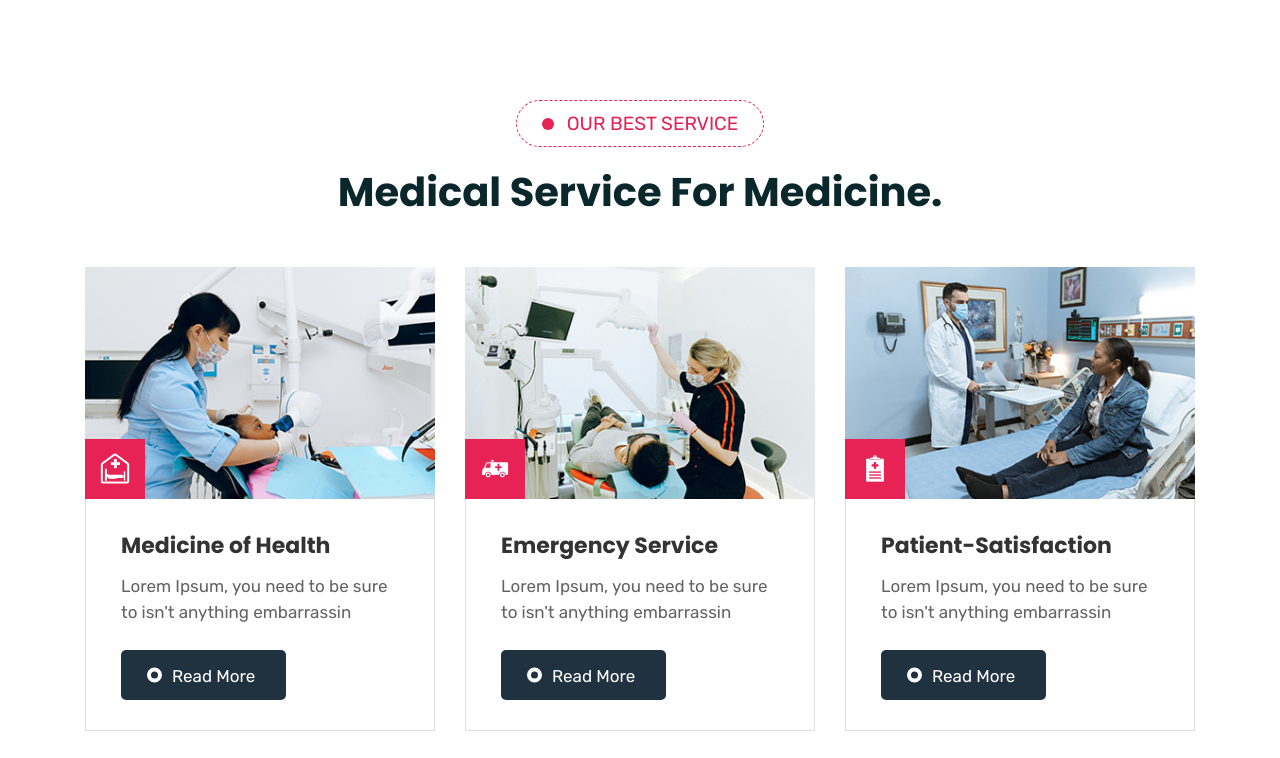
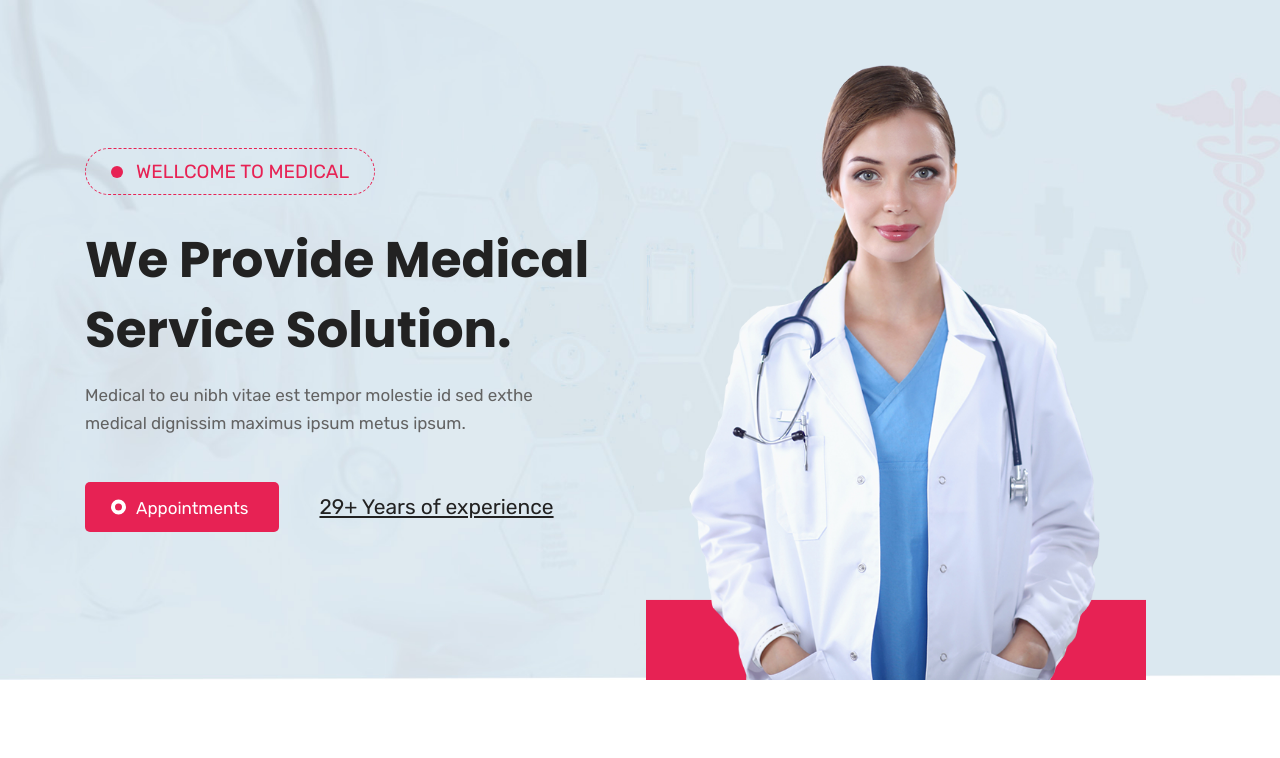
Before and after one commit to abirul-islam-mamun/Mediba, a plain HTML site: page index.html in a window 1280 px wide. Shown: the top 758 px of the page. Drawn offline with nearby package versions, Linux system fonts and the light colour scheme.

Commit message:
hero section done

```diff
--- a/assets/sass/abstracts/_Variables.scss
+++ b/assets/sass/abstracts/_Variables.scss
@@ -25,10 +25,10 @@ $border-2: #dddddd;
 $font-color-1: #333333;
 $theme-font: #043F2D;
 $ash-font: #636363;
+$content-color: #222222;
 
 
 
-$content-color: #222222;
 
 $white: #fff;
 $black: #000;
--- a/assets/sass/layout/_hero-slider.scss
+++ b/assets/sass/layout/_hero-slider.scss
@@ -1,84 +1,126 @@
 
-
-.hero-area {
+// first hero seciton
+.first-hero {
+    background-image: url(../images/hero/hero01.jpg);
+    height: 890px;
     width: 100%;
-    height: 850px;
+    background-position: center;
+    background-repeat: no-repeat;
     background-size: cover;
-    background-position: center;
     display: flex;
-    justify-content: center;
     align-items: center;
+    position: relative;
+    @media (max-width: 1585px) {
+        height: 800px;
+    }
+    @media (max-width: 1400px) {
+        height: 680px;
+    }
+    @media (max-width: 1200px) {
+        height: 650px;
+    }
     @media (max-width: 768px) {
-        height: 600px;
+        height: 500px;
     }
-    @media (max-width: 576px) {
-        height: 400px;
-    }
-}
-.hero-content {
-    h4 {
-        font-size: 28px;
-        line-height: 55px;
-        font-weight: 400;
-        @media (max-width: 768px) {
-            font-size: 25px;
-            line-height: 45px;
+    .shape-01 {
+        position: absolute;
+        bottom: 0;
+        right: calc(8% - 45px);
+        width: 685px;
+        @media (max-width: 1700px) {
+            width: 630px;
         }
-        @media (max-width: 576px) {
-            font-size: 20px;
-            line-height: 30px;
+        @media (max-width: 1585px) {
+            width: 600px;
+            right: calc(6% - 45px);
         }
-    }
-    h2 {
-        font-size: 50px;
-        line-height: 70px;
-        font-weight: 700;
-        text-transform: capitalize;
-        margin-bottom: 20px;
-        @media (max-width: 768px) {
-            font-size: 30px;
-            line-height: 45px;
+        @media (max-width: 1400px) {
+            width: 500px;
+            right: calc(14% - 45px);
         }
-        @media (max-width: 576px) {
-            font-size: 25px;
-            line-height: 35px;
+        @media (max-width: 1200px) {
+            width: 450px;
+            right: 0;
         }
-        span {
-            color: $primary-theme;
-        }
-    }
-    p {
-        font-size: 18px;
-        line-height: 30px;
-        font-weight: 400;
-        margin-bottom: 30px;
-        @media (max-width: 576px) {
-            font-size: 16px;
-            line-height: 22px;
+        @media (max-width: 992px) {
+            display: none;
         }
     }
 }
-
-// second hero start
-.hero-area-2 {
-    width: 100%;
-    height: 405px;
-    background-size: cover;
-    background-position: center;
-    display: flex;
-    justify-content: center;
-    align-items: center;
-    @media (max-width: 768px) {
-        height: 300px;
+.hero-first-content {
+    .title {
+        font-size: 70px;
+        font-weight: 700;
+        color: $content-color;
+        line-height: 83px;
+        margin-top: 10px;
+        margin-bottom: 16px;
+        @media (max-width: 1585px) {
+           font-size: 60px;
+           width: 90%;
+        }
+        @media (max-width: 1400px) {
+           font-size: 50px;
+           line-height: 70px;
+           width: 90%;
+        }
+        @media (max-width: 1200px) {
+           font-size: 55px;
+           line-height: 65px;
+        }
+        @media (max-width: 991px) {
+            width: 95%;
+        }
+        @media (max-width: 768px) {
+           font-size: 45px;
+           line-height: 55px;
+           width: 100%;
+        }
+        @media (max-width: 576px) {
+           font-size: 35px;
+           line-height: 45px;
+           margin-bottom: 10px;
+        }
     }
-    @media (max-width: 576px) {
-        height: 350px;
+    .subtitle {
+        font-size: 17px;
+        color: $ash-font;
+        line-height: 28px;
+        margin-bottom: 45px;
+        width: 80%;
+        @media (max-width: 1585px) {
+            width: 70%;
+        }
+        @media (max-width: 768px) {
+            font-size: 15px;
+            line-height: 26px;
+            width: 100%;
+            margin-bottom: 30px;
+        }
+    }
+    .hero-btn-div {
+        display: flex;
+        align-items: center;
+        column-gap: 40px;
+        @media (max-width: 576px) {
+           flex-direction: column;
+           justify-content: center;
+           row-gap: 25px;
+         }
+         .hero-btn {
+             background: $them-1;
+             &:hover{
+                background: $them-4;
+                border: 1px solid $them-4;
+             }
+         }
+         .experience-text {
+             font-size: 21px;
+             color: $content-color;
+             text-decoration: underline;
+             @media (max-width: 768px) {
+                 font-size: 18px;
+             }
+         }
     }
 }
-.hero-content-2 {
-    h4 {
-        font-size: 30px;
-        line-height: 45px;
-        color: $black;
-    }
-}
--- a/assets/sass/pages/_home.scss
+++ b/assets/sass/pages/_home.scss
@@ -1,4 +1,7 @@
 // first home page
+
+// first about page start
+
 
 
 
--- a/index.html
+++ b/index.html
@@ -18,6 +18,28 @@
 <body>
 
 <!-- first hero section start  -->
+<div class="first-hero">
+    <div class="container">
+        <div class="row">
+            <div class="col-lg-8 col-md-10 col-12">
+                <div class="hero-first-content">
+                    <div class="section-title-first">
+                        <p class="small-title">Wellcome to Medical</p>
+                    </div>
+                    <h2 class="title">We Provide Medical Service Solution.</h2>
+                    <p class="subtitle">Medical to eu nibh vitae est tempor molestie id sed exthe medical dignissim maximus ipsum metus ipsum.</p>
+                    <div class="hero-btn-div">
+                        <a class="theme-btn hero-btn" href="#">Appointments</a>
+                        <p class="experience-text">29+ Years of experience</p>
+                    </div>
+                </div>
+            </div>
+        </div>
+    </div>
+    <div class="shape-01">
+        <img src="./assets/images/hero/heo2.png" alt="image">
+    </div>
+</div>
 <!-- first hero section end  -->
 
 <!-- medical service section start  -->
```
Also changed, not shown: assets/images/appointment/hero01.jpg (deleted), assets/images/hero/heo2.png (added), assets/images/hero/hero01.jpg (added), assets/sass/style.css.
